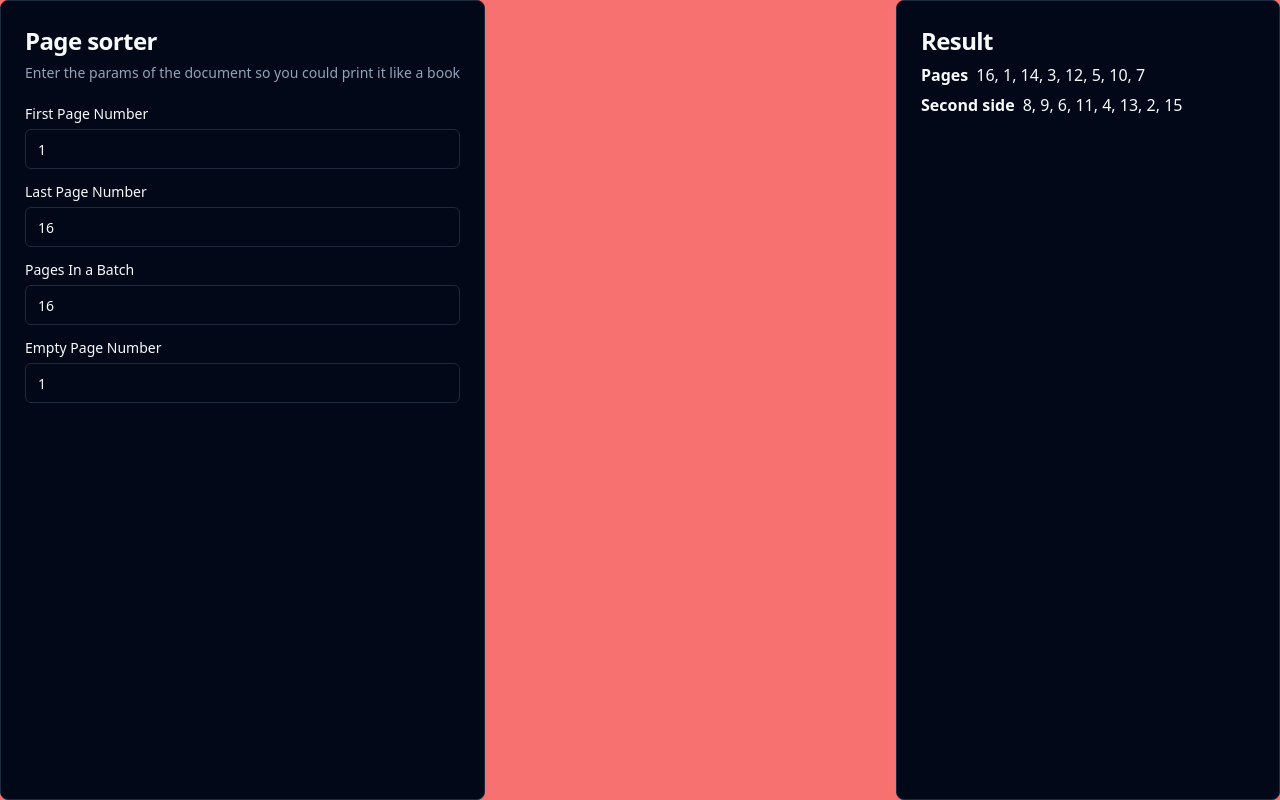
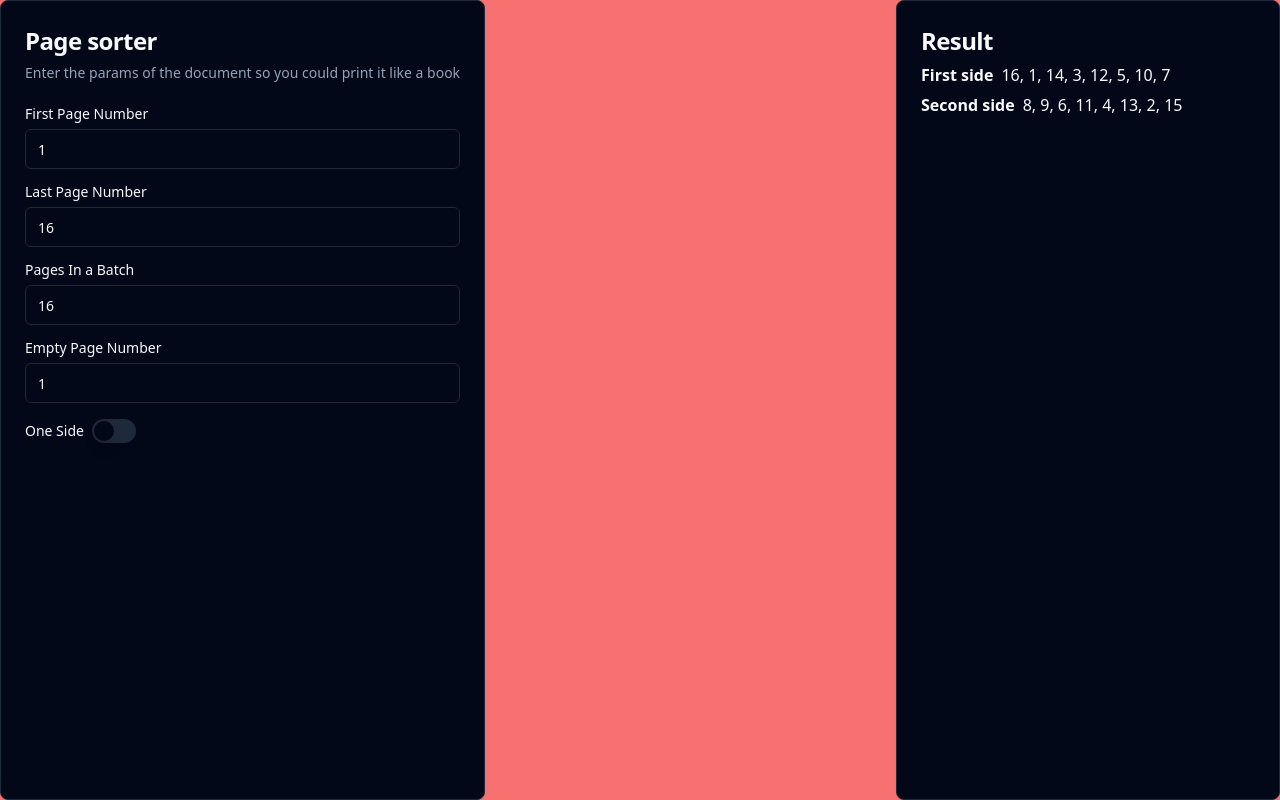
Before and after one commit to sevauni/page-sorter, a React (Vite) app: page / in a window 1280 px wide. Built offline with nearby package versions, Linux system fonts and the light colour scheme.

Commit message:
chore: Update file paths and dependencies for App component and related files

```diff
--- a/package.json
+++ b/package.json
@@ -16,6 +16,7 @@
     "@radix-ui/react-dropdown-menu": "^2.0.6",
     "@radix-ui/react-label": "^2.0.2",
     "@radix-ui/react-slot": "^1.0.2",
+    "@radix-ui/react-switch": "^1.0.3",
     "class-variance-authority": "^0.7.0",
     "clsx": "^2.1.1",
     "lucide-react": "^0.390.0",
--- a/src/components/ModeToggle.tsx
+++ b/src/components/ModeToggle.tsx
@@ -8,6 +8,10 @@
   DropdownMenuTrigger,
 } from '@/components/ui/dropdown-menu';
 import { useTheme } from '@/hooks/use-theme.hook';
+
+
+
+
 
 export const ModeToggle = () => {
   const { setTheme, theme } = useTheme();
--- a/src/components/PageForm.tsx
+++ b/src/components/PageForm.tsx
@@ -1,10 +1,12 @@
 import { Card, CardContent, CardDescription, CardHeader, CardTitle } from '@/components/ui/card';
+import { Switch } from '@/components/ui/switch';
 import { usePageForm } from '@/hooks/use-page-form.hook';
+import { Controller } from 'react-hook-form';
 import { FormError } from './FormError';
 import { ParamInput } from './ParamInput';
-
+import { Label } from './ui/label';
 export const PagesForm = () => {
-  const { emptyPage, firstPage, inBatch, lastPage, errors } = usePageForm();
+  const { control, emptyPage, firstPage, inBatch, lastPage, isDoubleSided, errors } = usePageForm();
 
   return (
     <>
@@ -24,6 +26,18 @@
           <FormError err={errors.inBatch} />
           <ParamInput label="Empty Page Number" {...emptyPage} />
           <FormError err={errors.emptyPage} />
+          <Controller
+            control={control}
+            name="isDoubleSided"
+            render={({ field: { onChange, onBlur, value, name, ref } }) => {
+              return (
+                <div className="flex items-center space-x-2">
+                  <Label htmlFor={name}>{!!value ? 'Double Side' : 'One Side'}</Label>
+                  <Switch onBlur={onBlur} onCheckedChange={onChange} checked={value} ref={ref} />
+                </div>
+              );
+            }}
+          ></Controller>
         </CardContent>
       </Card>
     </>
--- a/src/components/ResultBatch.tsx
+++ b/src/components/ResultBatch.tsx
@@ -5,7 +5,7 @@
 
 export const ResultBatch: React.FC<ResultBatchProps> = ({ batch, index }) => {
   const { firstSide, secondSide } = batch;
-  const firstSideName = !!secondSide ? 'Pages' : 'First side';
+  const firstSideName = !secondSide ? 'Pages' : 'First side';
 
   return (
     <>
--- /dev/null
+++ b/src/components/ui/switch.tsx
@@ -0,0 +1,27 @@
+import * as React from "react"
+import * as SwitchPrimitives from "@radix-ui/react-switch"
+
+import { cn } from "@/utils"
+
+const Switch = React.forwardRef<
+  React.ElementRef<typeof SwitchPrimitives.Root>,
+  React.ComponentPropsWithoutRef<typeof SwitchPrimitives.Root>
+>(({ className, ...props }, ref) => (
+  <SwitchPrimitives.Root
+    className={cn(
+      "peer inline-flex h-6 w-11 shrink-0 cursor-pointer items-center rounded-full border-2 border-transparent transition-colors focus-visible:outline-none focus-visible:ring-2 focus-visible:ring-ring focus-visible:ring-offset-2 focus-visible:ring-offset-background disabled:cursor-not-allowed disabled:opacity-50 data-[state=checked]:bg-primary data-[state=unchecked]:bg-input",
+      className
+    )}
+    {...props}
+    ref={ref}
+  >
+    <SwitchPrimitives.Thumb
+      className={cn(
+        "pointer-events-none block h-5 w-5 rounded-full bg-background shadow-lg ring-0 transition-transform data-[state=checked]:translate-x-5 data-[state=unchecked]:translate-x-0"
+      )}
+    />
+  </SwitchPrimitives.Root>
+))
+Switch.displayName = SwitchPrimitives.Root.displayName
+
+export { Switch }
--- a/src/hooks/use-page-form.hook.ts
+++ b/src/hooks/use-page-form.hook.ts
@@ -39,6 +39,7 @@
 export type PageFormErrors = FieldErrors<SignUpSchemaType>;
 export const usePageForm = () => {
   const {
+    control,
     register,
     handleSubmit,
     watch,
@@ -61,10 +62,11 @@
   const lastPage = register('lastPage', options);
   const inBatch = register('inBatch', options);
   const emptyPage = register('emptyPage', options);
-  const isDoubleSided = register('isDoubleSided', options);
+  const isDoubleSided = register('isDoubleSided');
 
   React.useEffect(() => {
     const subscription = watch((value) => {
+      console.log('value', value);
       if (!!Object.keys(errors).length) {
         return;
       }
@@ -82,6 +84,7 @@
   }, [watch, errors]);
 
   return {
+    control,
     firstPage,
     lastPage,
     inBatch,
```
Also changed, not shown: 2 other files (tests, documents, lock files or other folders).
